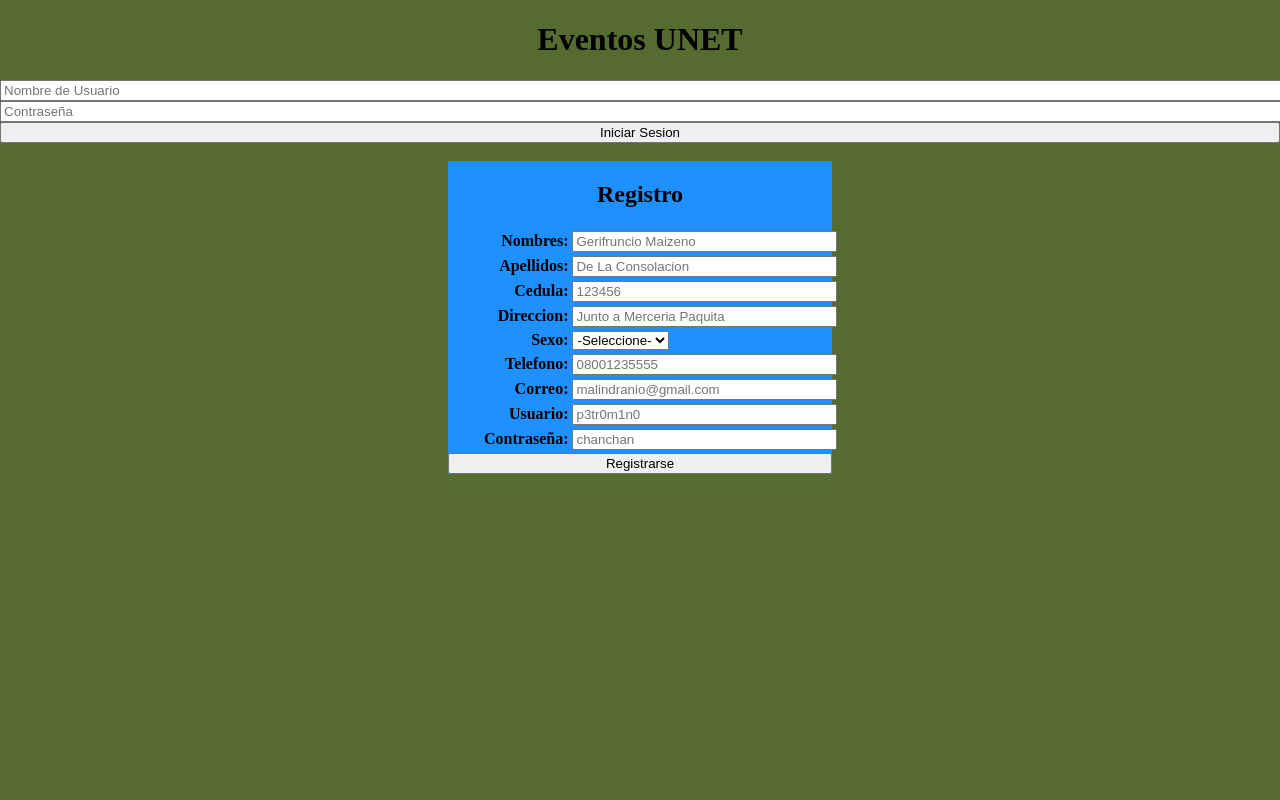
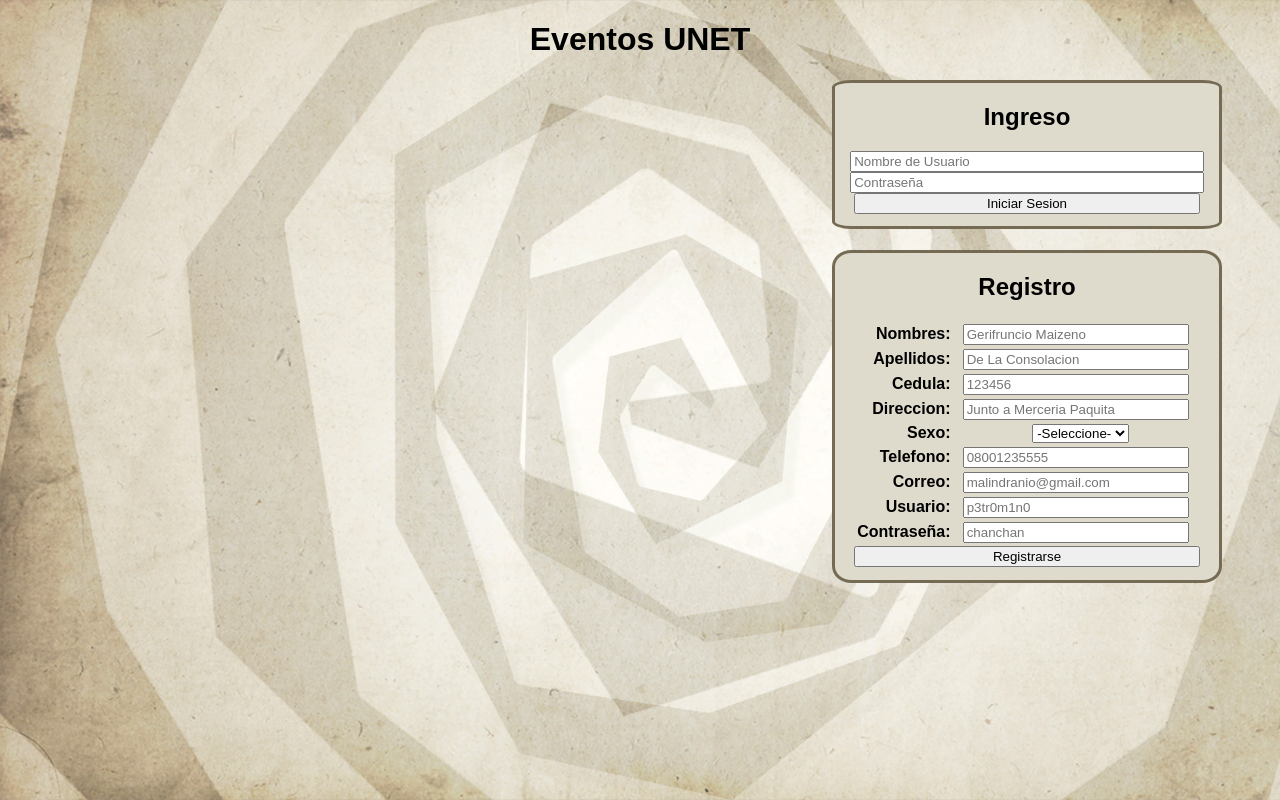
Before and after one commit to MTRG15/Retirador, a PHP site: page / in a window 1280 px wide. Run offline with PHP 8.4, Linux system fonts and the light colour scheme.

Commit message:
Escopeta de maquillaje parte 1
aun queda arreglar todas las paginas de login y compras, y agregar imagenes para los eventos de los boletos en la pagina principal

```diff
--- a/db/connect.php
+++ b/db/connect.php
@@ -3,7 +3,7 @@
 	defined('DB_HOST') or define ('DB_HOST', 'localhost');
 	defined('DB_USER') or define ('DB_USER', 'root');
 	defined('DB_PASS') or define ('DB_PASS', '');
-	defined('DB_NAME') or define ('DB_NAME', 'sistemadeboletos'); //Nombre en minuscula
+	defined('DB_NAME') or define ('DB_NAME', 'id3226985_sistemadeboletos'); //Nombre en minuscula
 
 	//Si voy a crear la base de datos desde aqui no le coloco nombre porque aun no existe, luego si el DB_NAME
 	$link = mysqli_connect(DB_HOST,DB_USER,DB_PASS, DB_NAME);
--- a/index.html
+++ b/index.html
@@ -8,15 +8,16 @@
 <body>
 
     <h1>Eventos UNET</h1>
-    <div id="iniciar">
+    <div class="form-content login">
+        <h2>Ingreso</h2>
         <form name="ini" method="post" action="controllers/iniciar.php">
-            <input type="text" name="ini-user" placeholder="Nombre de Usuario">
-            <input type="text" name="ini-password" placeholder="Contraseña">
-            <input type="submit" name="ini-boton" value="Iniciar Sesion">
+            <input type="text" name="ini-user" class="campo" placeholder="Nombre de Usuario">
+            <input type="text" name="ini-password" class="campo" placeholder="Contraseña">
+            <input type="submit" name="ini-boton" class="campo" value="Iniciar Sesion">
         </form>
     </div>
     <br>
-    <div id="registro">
+    <div class="form-content registro">
     <h2>Registro</h2>
     <form name="reg" method="post" action="controllers/registro.php">
     <table>
@@ -24,7 +25,7 @@
         <tr><th>Apellidos:</th>     <td><input  name="reg-apellido"  type="text"     placeholder="De La Consolacion"></td></tr>
         <tr><th>Cedula:</th>        <td><input  name="reg-cedula"    type="number"   placeholder="123456"></td></tr>
         <tr><th>Direccion:</th>     <td><input  name="reg-direccion" type="text"     placeholder="Junto a Merceria Paquita"></td></tr>
-        <tr><th>Sexo:</th>          <td><select name="reg-sexo">
+        <tr><th>Sexo:</th>          <td><select name="reg-sexo" id="sex-select">
                                     <option value="none">-Seleccione-</option>
                                     <option value="masculino">Masculino</option>
                                     <option value="femenino">Femenino</option>
@@ -34,7 +35,7 @@
         <tr><th>Usuario:</th>       <td><input  name="reg-user"      type="text"     placeholder="p3tr0m1n0"></td></tr>
         <tr><th>Contraseña:</th>    <td><input  name="reg-password"  type="password" placeholder="chanchan"></td></tr>
     </table>
-    <input name="reg-boton" type="submit" value="Registrarse">
+    <input name="reg-boton" type="submit" class="campo" value="Registrarse">
     </form>
     </div>
 
--- a/styles/estilo.css
+++ b/styles/estilo.css
@@ -1,18 +1,45 @@
 body{
     margin: 0;
     padding: 0;
-    background-color: darkolivegreen;
-    widows: 100%;
+    background: url("imagenes/background.png");
+    background-repeat: no-repeat;
+    background-attachment: fixed;
+    background-size: cover;
+    font-family: sans-serif, fantasy;
 }
 
-#registro{
-    background-color: dodgerblue;
+.form-content{
+    background-color: #DEDACC;
+    border: 3px solid #756B54;
+    border-radius: 5%;
+    padding-bottom: 1%;
+    text-align: center;
+}
+.registro{ top: 250px; }
+.login, .registro{
     width: 30%;
     position: fixed;
-    left: 35%;
+    left: 65%;
+}
+.mensaje{
+    width: 60%;
+    margin: auto;
+    border-radius: 0% !important;
+}
+
+#sex-select{
+    margin-left: 10px;
 }
 
 input, table{
+    display: flex;
+    align-items: center;
+    justify-content: center;
+    margin: auto;
+    width: 90%;
+}
+
+tbody, td{
     width: 100%;
 }
 
```
Also changed, not shown: controllers/iniciar.php (+20 -3 lines), styles/imagenes/background.png (added), styles/imagenes/poster1.png (added), styles/imagenes/poster2.png (added).
